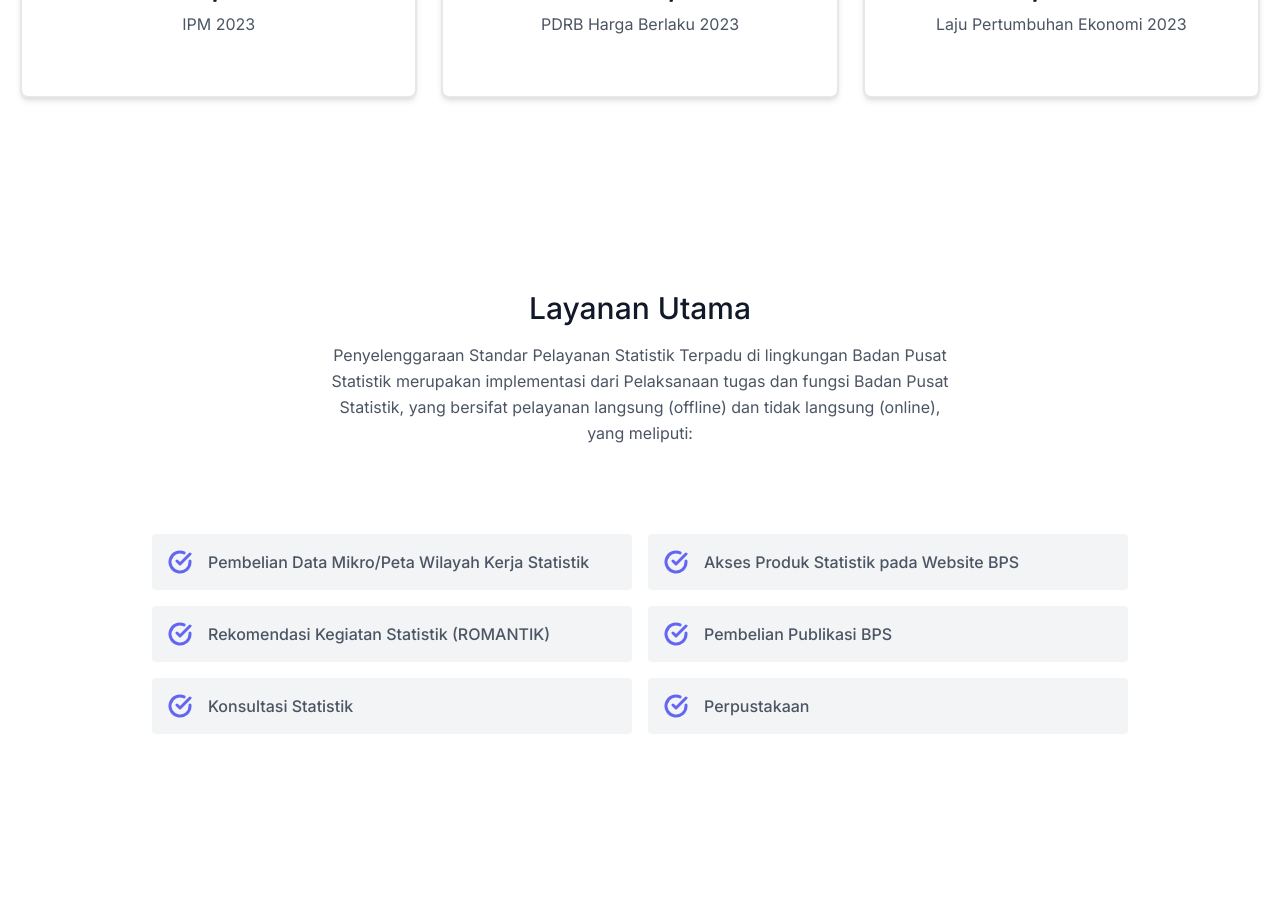
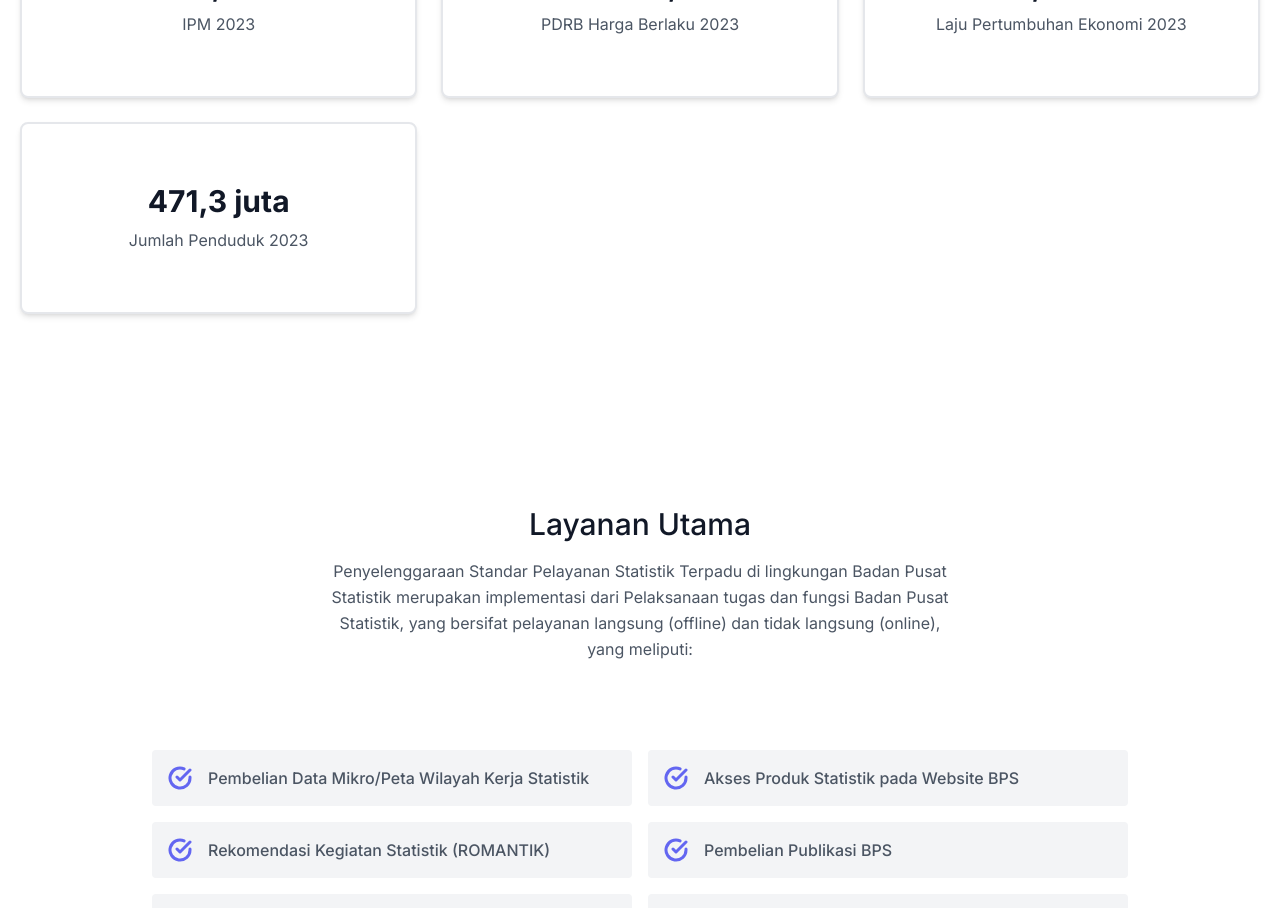
Before and after one commit to zendaokaofficial/pst-from-anywhere, a Next.js app: page / in a window 1280 px wide. Shown: the part 1580-2488 px from the top of the page. Built offline with nearby package versions, Linux system fonts and the light colour scheme.

Commit message:
Update Content.jsx
Tambahin satu komponen

```diff
--- a/src/app/components/Content.jsx
+++ b/src/app/components/Content.jsx
@@ -38,6 +38,10 @@ const StatsSection = () => {
       title: "Laju Pertumbuhan Ekonomi 2023",
       value: "3,56%"
     },
+    {
+      title: "Jumlah Penduduk 2023",
+      value: "471,3 juta"
+    },
   ];
 
   return (
```
